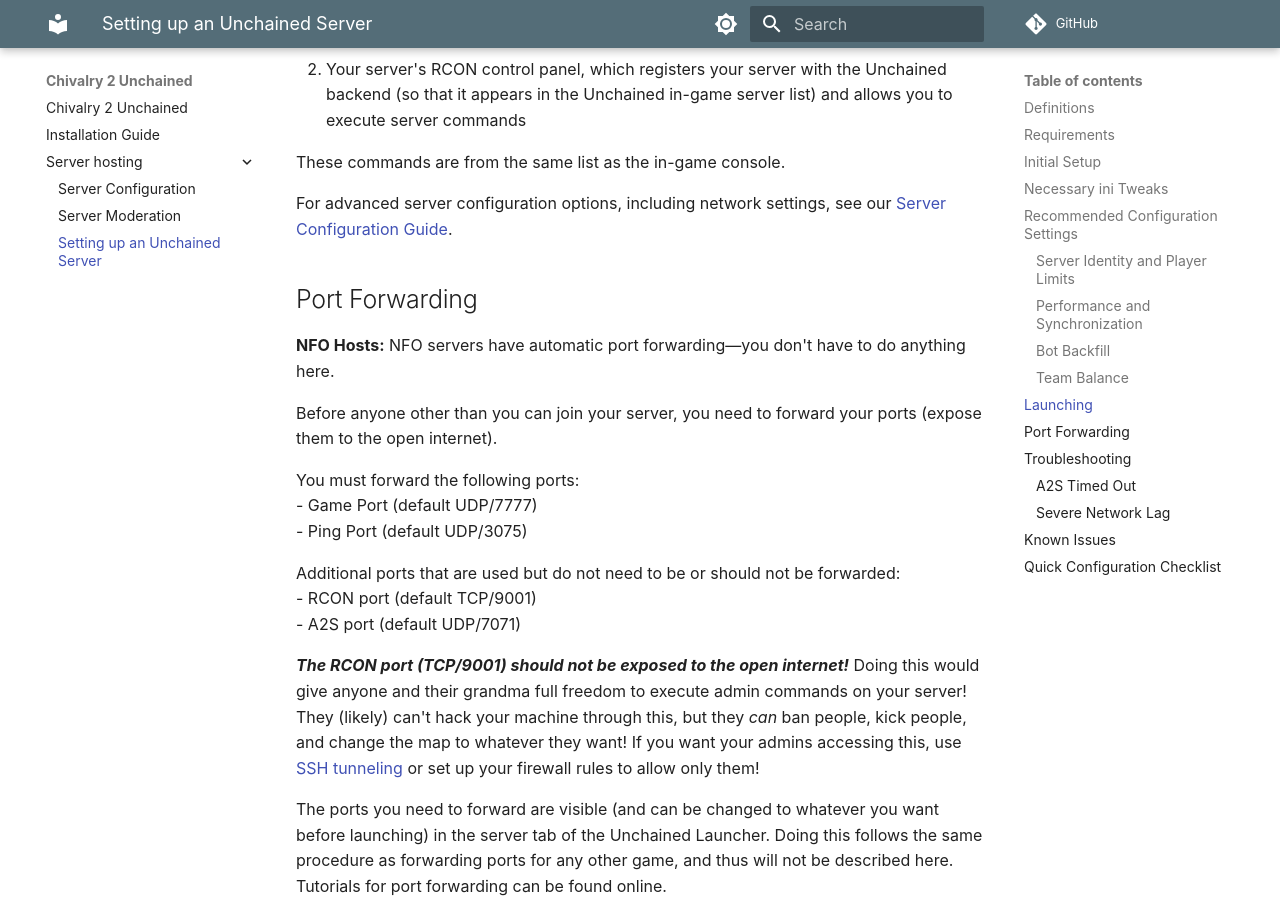
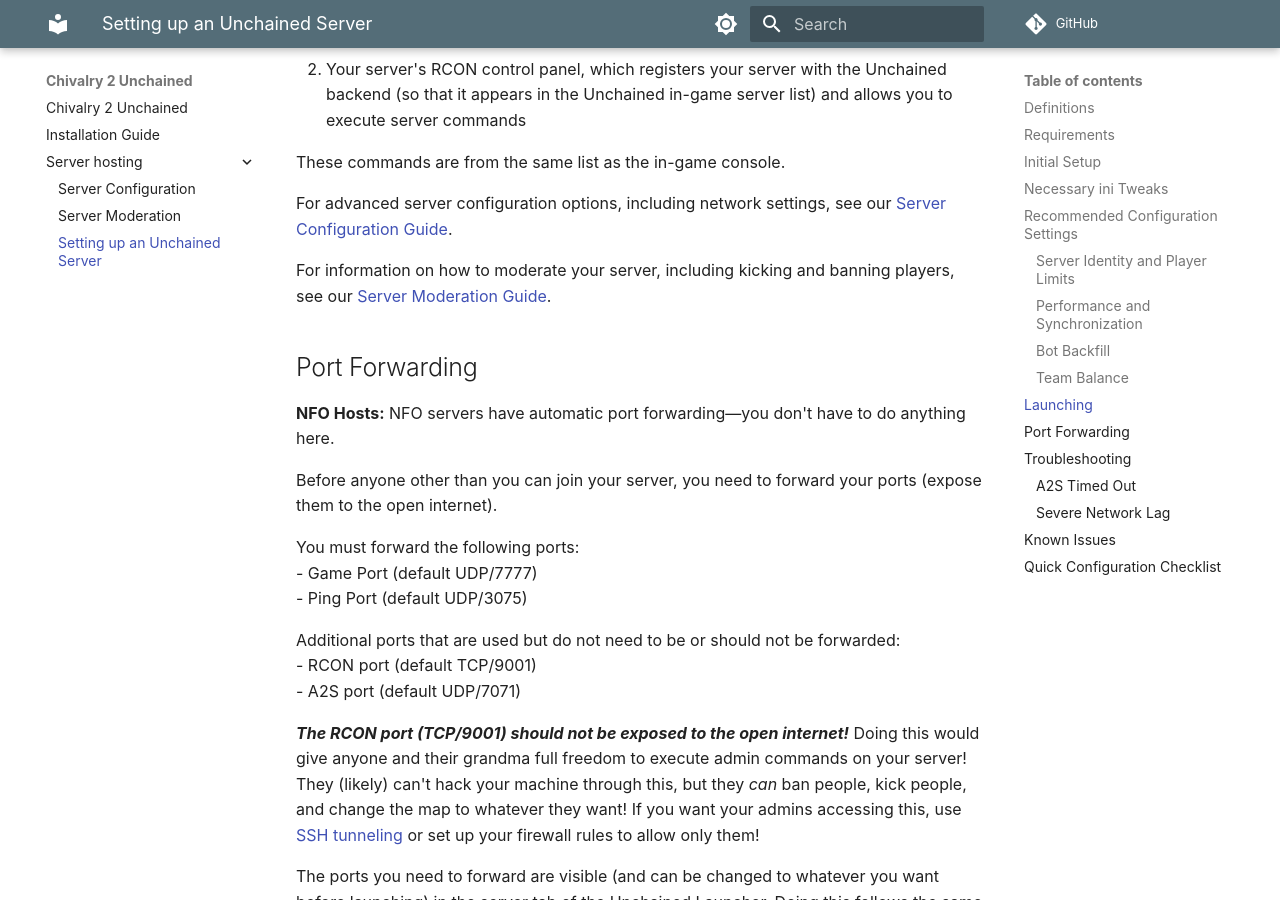
Before and after one commit to Chiv2-Community/unchained-wiki, an MkDocs documentation site: the page built from docs/server-hosting/setup-guide.md, in a window 1280 px wide and 900 px high, scrolled down 3267 px. Built offline with MkDocs 1.6.1 and Material for MkDocs 9.7.7, drawn with Linux system fonts in a browser that asks for light colours; some web fonts are replaced; comment, search, counter and statistics services are not loaded; some of the changed text lies outside the part shown.

Commit message:
docs: Add links to server moderation guide in setup documentation

```diff
--- a/docs/server-hosting/setup-guide.md
+++ b/docs/server-hosting/setup-guide.md
@@ -117,6 +117,8 @@ These commands are from the same list as the in-game console.
 
 For advanced server configuration options, including network settings, see our [Server Configuration Guide](configuration.md).
 
+For information on how to moderate your server, including kicking and banning players, see our [Server Moderation Guide](moderation.md).
+
 ## Port Forwarding
 
 **NFO Hosts:** NFO servers have automatic port forwarding—you don't have to do anything here.
@@ -171,6 +173,7 @@ Before launching your server, ensure you've configured these essential settings:
 - [ ] Set up map rotation
 - [ ] Configure team balance settings if hosting team-based modes
 - [ ] Forward required ports (Game Port and Ping Port)
+- [ ] Familiarize yourself with [server moderation commands](moderation.md)
 
 For LTS/Arena servers, also configure:
 - [ ] Set appropriate round count and time limits
```
